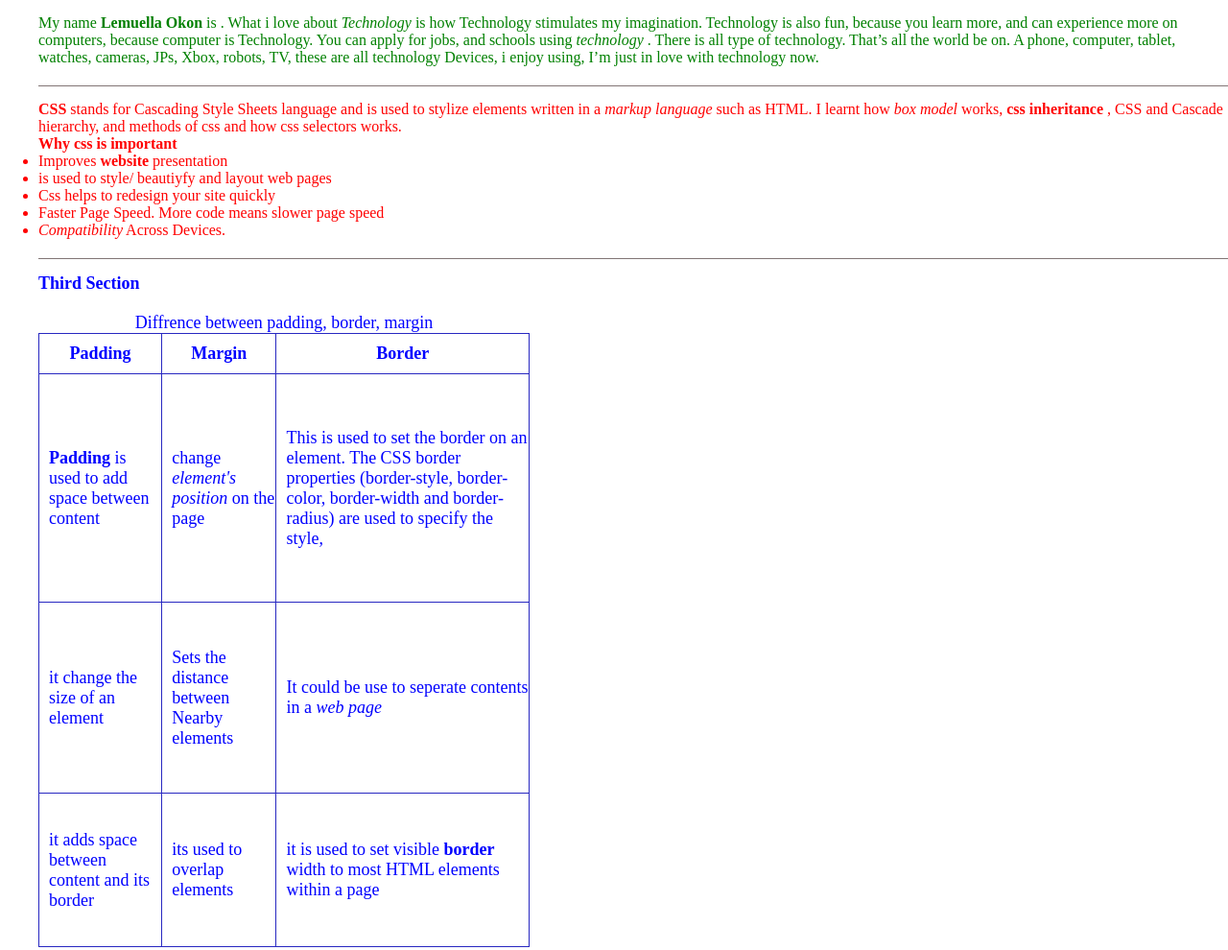
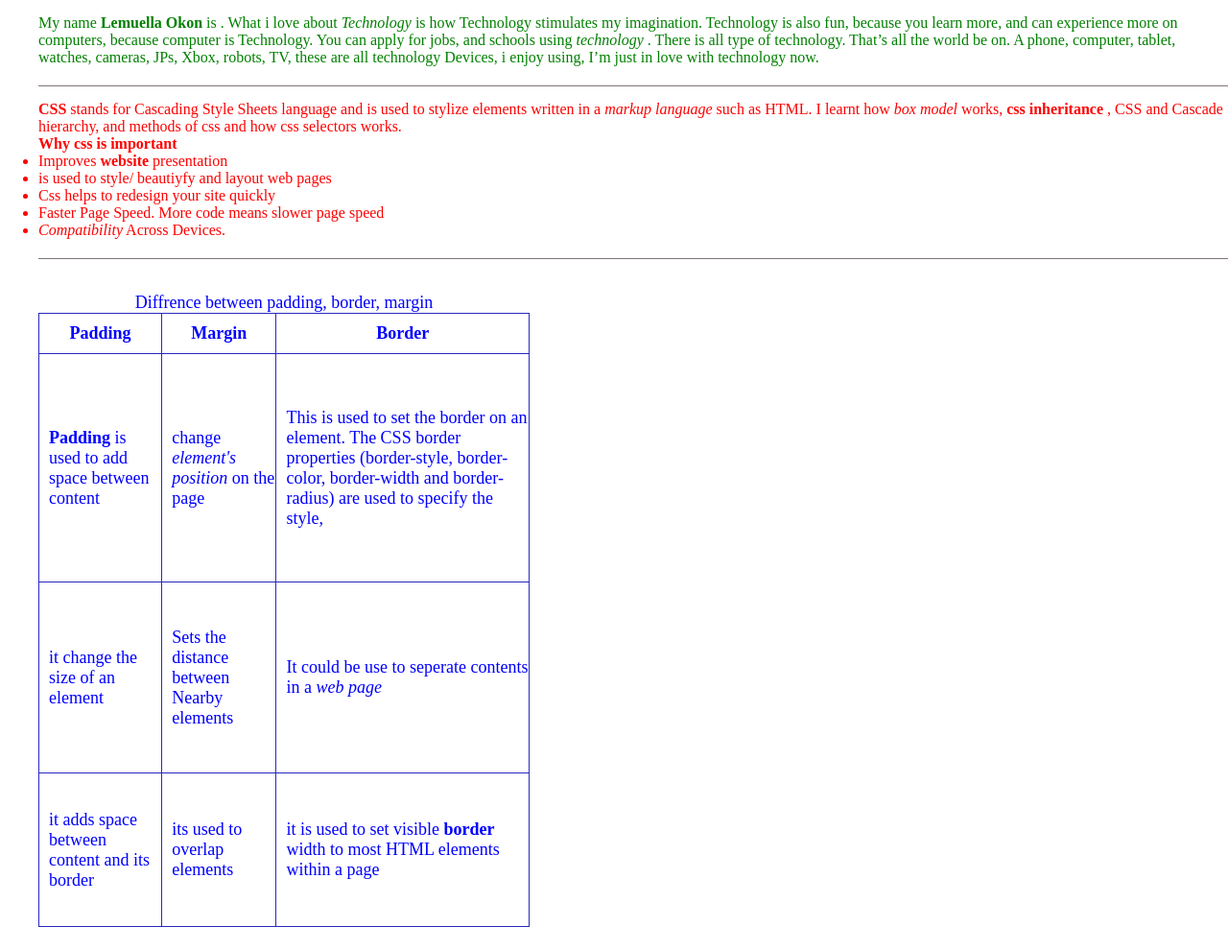
Before and after one commit to Lemuella01/module-4, a plain HTML site: page index.html in a window 1280 px wide. Shown: the whole page at 96% size. Drawn offline with Linux system fonts and the light colour scheme.

Commit message:
Update index.html

```diff
--- a/index.html
+++ b/index.html
@@ -38,7 +38,7 @@
 
  <!-- "Third Section" -->
  <section class="section-three ">
-<h2>Third Section</h2>
+<!--<h2>Third Section</h2>-->
 <table border="1px">
 
   <caption>Diffrence between padding, border, margin </caption>
```
